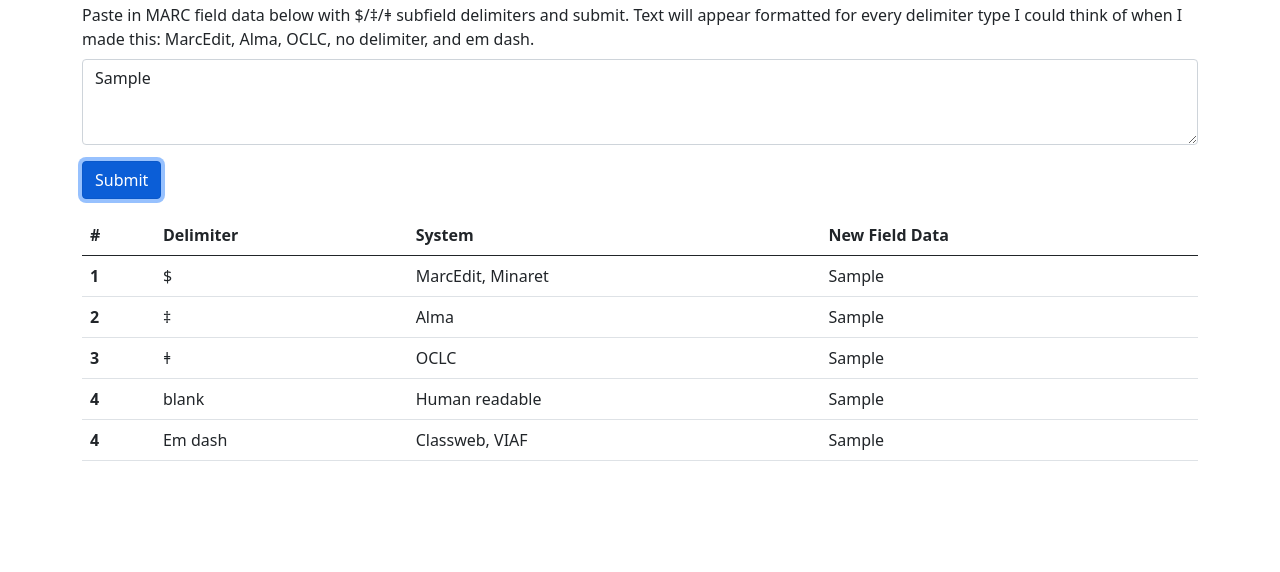
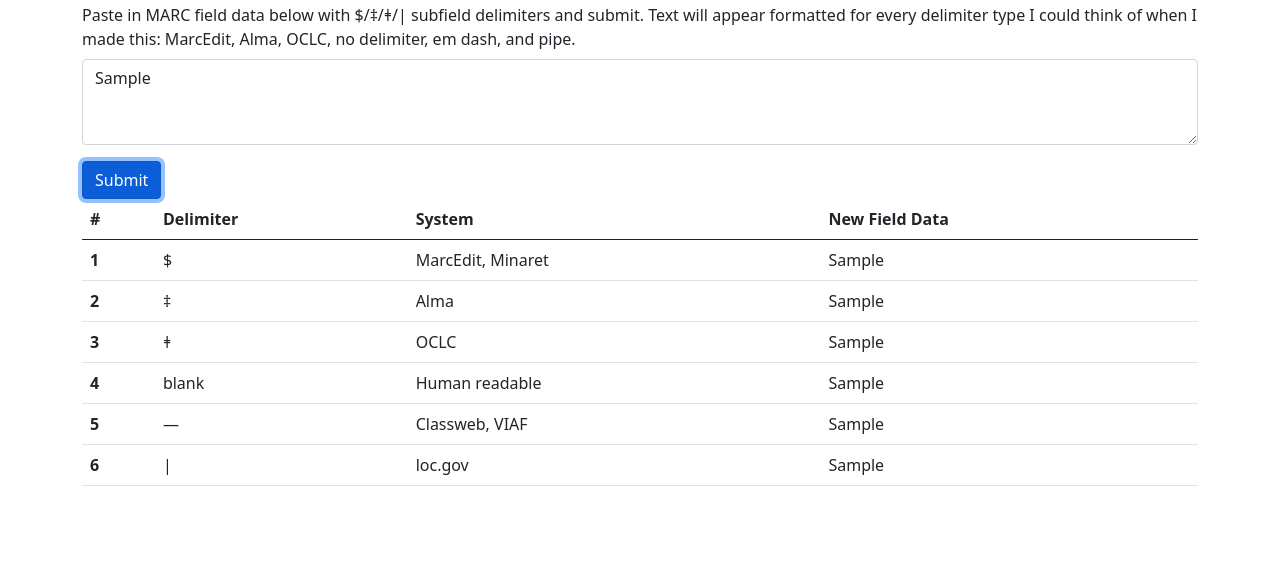
Before and after one commit to jdcar/delimiter-fix, a plain HTML site: page index.html in a window 1280 px wide. Both pictures are taken after typing "Sample" into the empty fields and a click on the input "Submit". Shown: the part 53-625 px from the top of the page. Drawn offline with nearby package versions, Linux system fonts and the light colour scheme.

Commit message:
Add pipe

```diff
--- a/index.html
+++ b/index.html
@@ -17,20 +17,13 @@
         <h1>MARC Delimiter Fixer Tool</h1>
 
         <div class="mb-3">
-            <label for="exampleFormControlTextarea1" class="form-label">Paste in MARC field data below with $/‡/ǂ subfield delimiters and submit. Text
+            <label for="exampleFormControlTextarea1" class="form-label">Paste in MARC field data below with $/‡/ǂ/| subfield delimiters and submit. Text
                 will
                 appear formatted for every delimiter type I could think of when I made this: MarcEdit, Alma, OCLC, no
-                delimiter, and em dash.</label>
+                delimiter, em dash, and pipe.</label>
             <textarea class="form-control" id="marc-input" rows="3"></textarea>
         </div>
         <input class="btn btn-primary" type="submit" id="submit-button" value="Submit">
-
-        <p class="new-marc" ></p>
-        <p class="new-marc" ></p>
-        <p class="new-marc" ></p>
-        <p class="new-marc"></p>
-        <p class="new-marc"></p>
-
 
         <table class="table">
             <thead>
@@ -67,14 +60,19 @@
                     <td class="new-marc" id="new-no"></td>
                 </tr>
                 <tr>
-                    <th scope="row">4</th>
-                    <td>Em dash</td>
+                    <th scope="row">5</th>
+                    <td>—</td>
                     <td>Classweb, VIAF</td>
                     <td class="new-marc" id="new-emdash"></td>
                 </tr>
+                <tr>
+                    <th scope="row">6</th>
+                    <td>|</td>
+                    <td>loc.gov</td>
+                    <td class="new-marc" id="new-pipe"></td>
+                </tr>
             </tbody>
         </table>
-        <br>
         <br>
         <br>
         <br>
@@ -87,6 +85,7 @@
         <p>ǂa New York, ǂb Crowell ǂc [1955]</p>
         <p>New York, Crowell [1955]</p>
         <p>New York,—Crowell—[1955]</p>
+        <p>|a New York, |b Crowell |c [1955]</p>
 
     </div>
 
--- a/index.js
+++ b/index.js
@@ -23,11 +23,12 @@ const delimiterChange = () => {
     }
 
     const oldMarc = marcInput.val()
-    const newMarcEdit = oldMarc.replaceAll(/\$|ǂ|‡/g, "$").trim()
-    const newOclc = oldMarc.replaceAll(/\$|ǂ|‡/g, "ǂ").trim()
-    const newAlma = oldMarc.replaceAll(/\$|ǂ|‡/g, "‡").trim()
-    const newNoDelimiter = oldMarc.replaceAll(/\$.|ǂ.|‡./g, "").replaceAll(/  /g, " ").trim()
-    const newEmdash = oldMarc.replaceAll(/\$. |ǂ. |‡. /g, "—").replaceAll(/ —/g, "—").replace(/^—/, "").trim()
+    const newMarcEdit = oldMarc.replaceAll(/\$|ǂ|‡|\|/g, "$").trim()
+    const newOclc = oldMarc.replaceAll(/\$|ǂ|‡|\|/g, "ǂ").trim()
+    const newAlma = oldMarc.replaceAll(/\$|ǂ|‡|\|/g, "‡").trim()
+    const newNoDelimiter = oldMarc.replaceAll(/\$.|ǂ.|‡.|\|./g, "").replaceAll(/  /g, " ").trim()
+    const newEmdash = oldMarc.replaceAll(/\$. |ǂ. |‡. |\|. /g, "—").replaceAll(/ —/g, "—").replace(/^—/, "").trim()
+    const newPipe = oldMarc.replaceAll(/\$|ǂ|‡|\|/g, "|").trim()
 
 
     console.log(newMarcEdit)
@@ -41,7 +42,7 @@ const delimiterChange = () => {
     $('#new-oclc').append(newOclc)
     $('#new-no').append(newNoDelimiter)
     $('#new-emdash').append(newEmdash)
-
+    $('#new-pipe').append(newPipe)
 
 }
 
```
